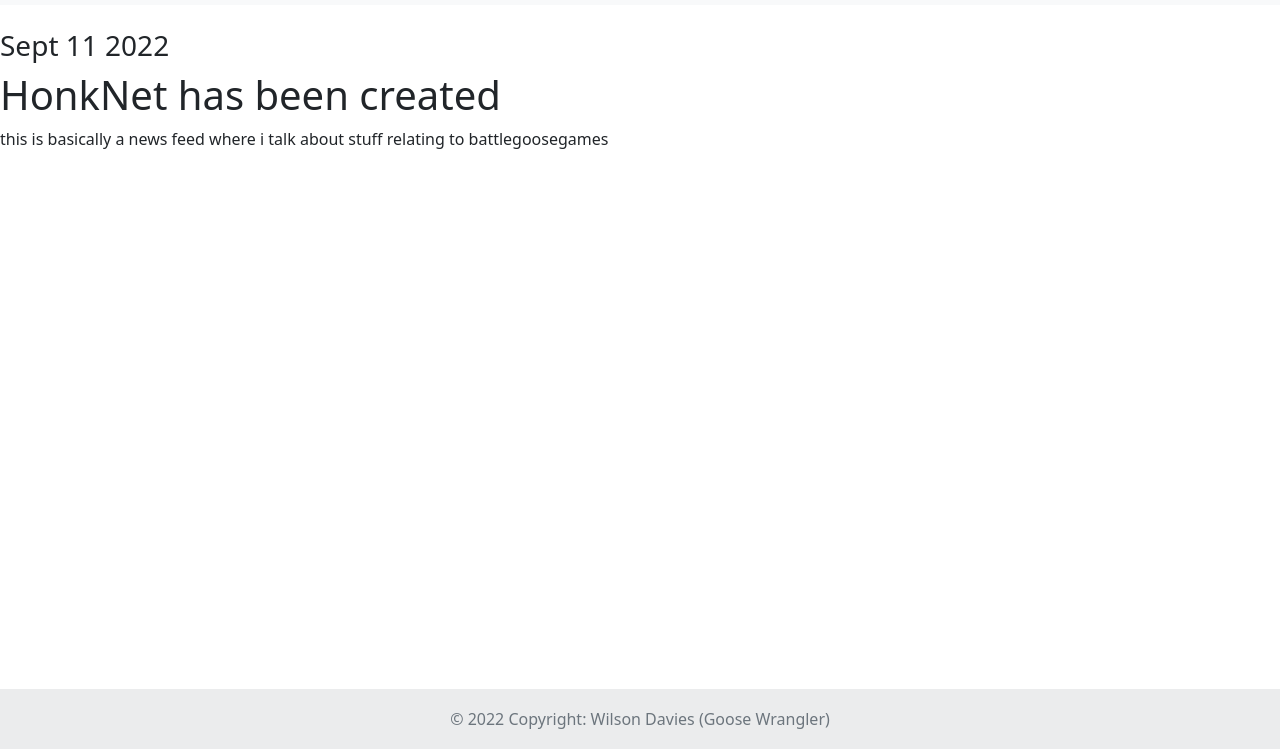
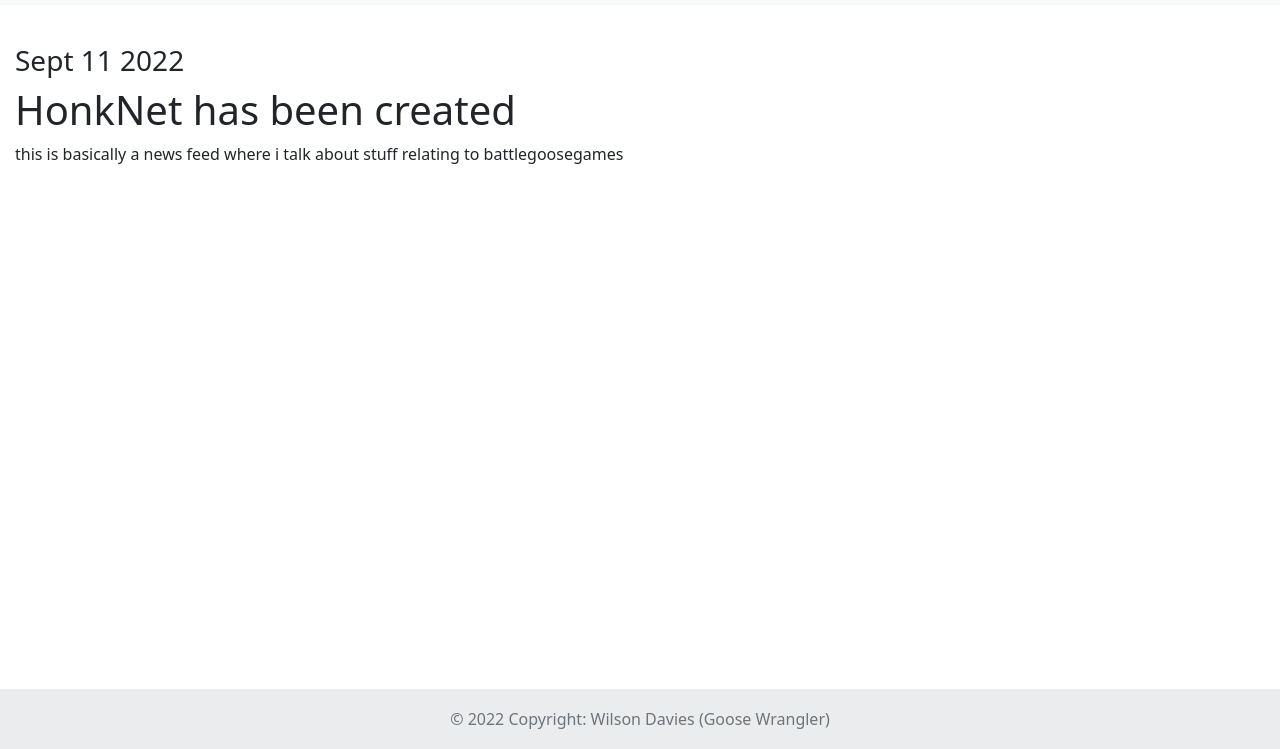
Before and after one commit to BattleGooseGames/BattleGooseGames, a plain HTML site: page honknet/index.html in a window 1280 px wide. Shown: the part 51-800 px from the top of the page. Drawn offline with nearby package versions, Linux system fonts and the light colour scheme.

Commit message:
article padding

```diff
--- a/honknet/index.html
+++ b/honknet/index.html
@@ -70,6 +70,7 @@
   <!--articles and news-->
   <div>
     <!--START Sept 11th 2022-->
+    <div style="padding: 15px;">
     <div><br><h3>Sept 11 2022</h3>
       <h1>HonkNet has been created</h1>
       <p>this is basically a news feed where i talk about stuff relating to battlegoosegames</p>
```
